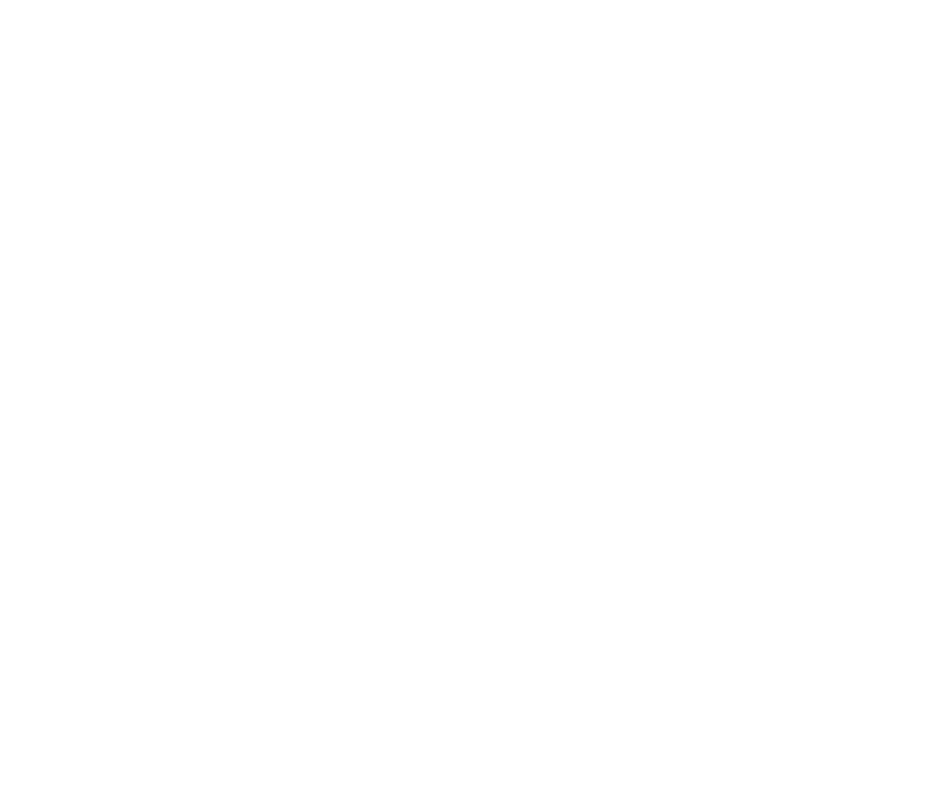
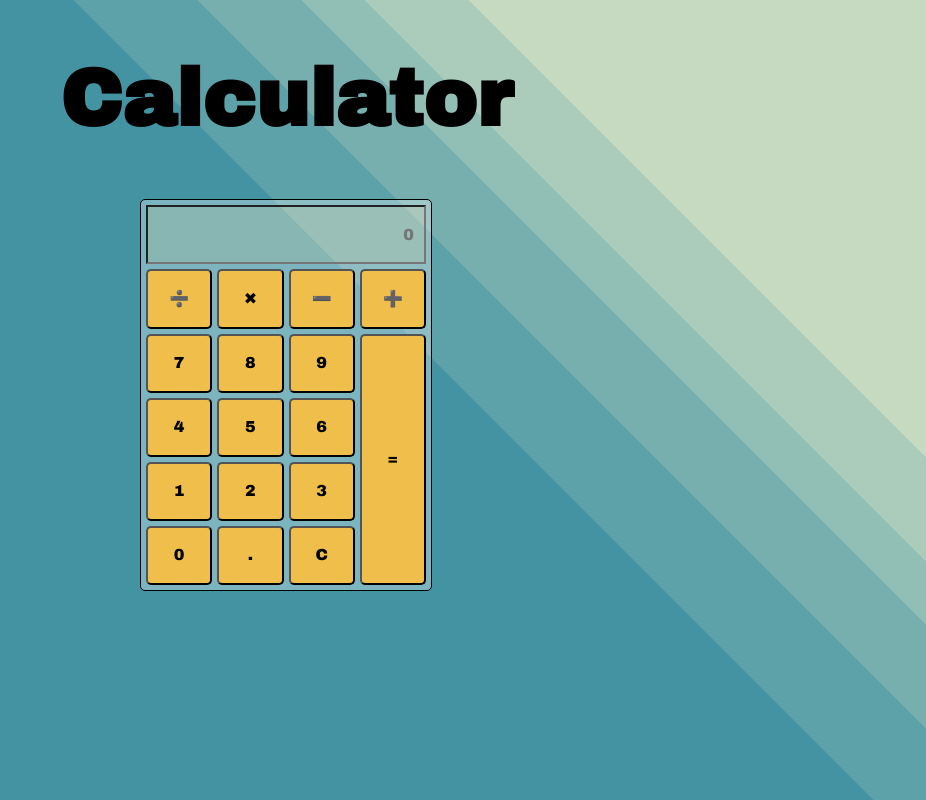
Before and after one commit to greyhairandglasses/Side-Projects, a plain HTML site: page Calculator/index.html in a window 1280 px wide. Shown: the whole page, without its empty margins (354-1280 px from the left). Drawn offline with Linux system fonts and the light colour scheme.

Commit message:
Finished (for now)

```diff
--- a/Calculator/index.html
+++ b/Calculator/index.html
@@ -4,13 +4,41 @@
 <head>
   <meta charset="UTF-8">
   <meta name="viewport" content="width=device-width, initial-scale=1.0">
+  <link href="https://fonts.googleapis.com/css2?family=Archivo+Black&display=swap" rel="stylesheet">
   <link rel="stylesheet" href="normalize.css">
   <link rel="stylesheet" href="style.css">
   <title>Calculator</title>
 </head>
 
 <body>
+  <header>
+    <h1>Calculator</h1>
+  </header>
 
+  <main>
+
+    <div class="calc">
+      <input type="text" name="calc-screen" id="calc-screen" value="" placeholder="0">
+      <button type="button" class="calc__btn div-btn math-sign">➗</button>
+      <button type="button" class="calc__btn multi-btn math-sign">✖</button>
+      <button type="button" class="calc__btn sub-btn math-sign">➖</button>
+      <button type="button" class="calc__btn plus-btn math-sign">➕</button>
+      <button type="button" class="calc__btn nine-btn num-btn">9</button>
+      <button type="button" class="calc__btn eight-btn num-btn">8</button>
+      <button type="button" class="calc__btn seven-btn num-btn">7</button>
+      <button type="button" class="calc__btn six-btn num-btn">6</button>
+      <button type="button" class="calc__btn five-btn num-btn">5</button>
+      <button type="button" class="calc__btn four-btn num-btn">4</button>
+      <button type="button" class="calc__btn three-btn num-btn">3</button>
+      <button type="button" class="calc__btn two-btn num-btn">2</button>
+      <button type="button" class="calc__btn one-btn num-btn">1</button>
+      <button type="button" class="calc__btn zero-btn num-btn">0</button>
+      <button type="button" class="calc__btn dot-btn">.</button>
+      <button type="button" class="calc__btn c-btn">C</button>
+      <button type="button" class="calc__btn equals-btn">=</button>
+    </div>
+
+  </main>
 
   <script src="script.js"></script>
 </body>
--- a/Calculator/script.js
+++ b/Calculator/script.js
@@ -1 +1,73 @@
-console.log(`It worked!`)
+// Selectors
+const buttons = document.querySelectorAll('.calc__btn');
+const screen = document.querySelector('#calc-screen')
+let currentSum = '';
+
+function doTheMaths(operator) {
+  currentSum += operator;
+  screen.placeholder = screen.value;
+  screen.value = '';
+}
+
+function theEquals() {
+  screen.placeholder = eval(currentSum)
+  screen.value = '';
+  currentSum = '';
+}
+
+function theClear() {
+  screen.placeholder = 0;
+  screen.value = ''
+  currentSum = '';
+}
+
+// This function handles a button press
+function clickedBtn(e) {
+  const btn = e.target.innerHTML;
+  if (btn === 'C') {
+    theClear()
+  } else if (btn === '➗') {
+    doTheMaths('/');
+  } else if (btn === '✖') {
+    doTheMaths('*')
+  } else if (btn === '➖') {
+    doTheMaths('-')
+  } else if (btn === '➕') {
+    doTheMaths('+')
+  } else if (btn === '=') {
+    theEquals()
+  } else if (btn == '1' || btn == '2' || btn == '3' || btn == '4' || btn == '5' || btn == '6' || btn == '7' || btn == '8' || btn == '9' || btn == '0' || btn == '.') {
+    screen.value += btn;
+    currentSum += btn;
+  } else {
+    screen.value = 'Error'
+  }
+}
+
+function pressedBtn(e) {
+  const key = e.key;
+  if (key === 'Backspace') {
+    theClear()
+  } else if (key === '/') {
+    doTheMaths('/');
+  } else if (key === '*') {
+    doTheMaths('*')
+  } else if (key === '-') {
+    doTheMaths('-')
+  } else if (key === '+') {
+    doTheMaths('+')
+  } else if (key === 'Enter') {
+    theEquals()
+  } else if (key == '1' || key == '2' || key == '3' || key == '4' || key == '5' || key == '6' || key == '7' || key == '8' || key == '9' || key == '0' || key == '.') {
+    screen.value += key;
+    currentSum += key;
+  } else {
+    screen.value = 'Error'
+  }
+}
+
+window.addEventListener('keydown', pressedBtn) // e.key
+// Adds event listener to each button on the calculator
+buttons.forEach(btn => {
+  btn.addEventListener('click', clickedBtn)
+});
--- a/Calculator/style.css
+++ b/Calculator/style.css
@@ -0,0 +1,109 @@
+* {
+  font-family: 'Archivo Black', sans-serif;
+}
+
+html {
+  height: 100vh;
+  background:linear-gradient(45deg, rgb(67, 147, 163) 0%, rgb(67, 147, 163) 59%,rgb(93, 161, 169) 59%, rgb(93, 161, 169) 65%,rgb(119, 175, 175) 65%, rgb(119, 175, 175) 70%,rgb(145, 190, 181) 70%, rgb(145, 190, 181) 73%,rgb(171, 204, 187) 73%, rgb(171, 204, 187) 78%,rgb(197, 218, 193) 78%, rgb(197, 218, 193) 100%);
+}
+
+h1 {
+  text-align: center;
+  font-size: 5rem;
+}
+
+.calc {
+  background-color: rgba(255, 255, 255, .3);
+  padding: 5px;
+  border-radius: 5px;
+  margin: auto;
+  display: grid;
+  width: 280px;
+  height: 380px;
+  gap: 5px;
+  grid-template-columns: repeat(4, 1fr);
+  grid-template-rows: repeat(6, 1fr);
+  grid-template-areas:
+  "scrn scrn scrn scrn"
+  "div mul sub plus"
+  "seven eight nine equals"
+  "four five six equals"
+  "one two three equals"
+  "zero dot C equals";
+  border: black solid 1px;
+}
+
+#calc-screen {
+  grid-area: scrn;
+  width: auto;
+  text-align: end;
+  padding: 10px;
+  background-color: rgba(240, 190, 74, .1);
+}
+
+::placeholder {
+  opacity: 1;
+}
+
+.calc__btn {
+  border-radius: 5px;
+  background-color: rgba(240, 190, 74, 1);
+}
+
+.div-btn {
+  grid-area: div;
+}
+.multi-btn {
+  grid-area: mul;
+}
+.sub-btn {
+  grid-area: sub;
+}
+.plus-btn {
+  grid-area: plus;
+}
+.nine-btn {
+  grid-area: nine;
+}
+.eight-btn {
+  grid-area: eight;
+}
+.six-btn {
+  grid-area: six;
+}
+.seven-btn {
+  grid-area: seven;
+}
+.five-btn {
+  grid-area: five;
+}
+.four-btn {
+  grid-area: four;
+}
+.three-btn {
+  grid-area: three;
+}
+.two-btn {
+  grid-area: two;
+}
+.one-btn {
+  grid-area: one;
+}
+.zero-btn {
+  grid-area: zero;
+}
+.dot-btn {
+  grid-area: dot;
+}
+.c-btn {
+  grid-area: C;
+}
+.equals-btn {
+  grid-area: equals;
+}
+
+@media (max-width: 700px) {
+  h1 {
+    font-size: 4rem;
+  }
+}
```
